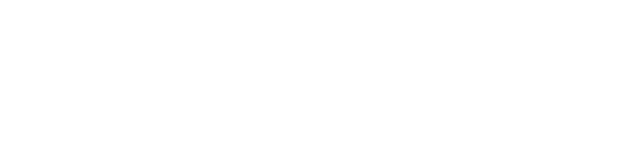
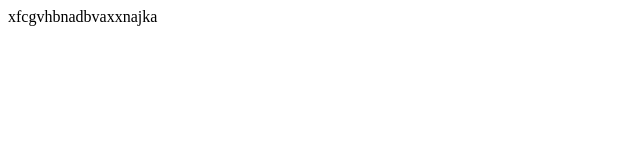
Before and after one commit to nihalgbailur/example_project, a plain HTML site: page index.html in a window 1280 px wide. Shown: the whole page, without its empty margins (0-640 px from the left). Drawn offline with Linux system fonts and the light colour scheme.

Commit message:
new mesage

```diff
--- a/index.html
+++ b/index.html
@@ -7,6 +7,6 @@
     <title>match</title>
 </head>
 <body>
-
+   xfcgvhbnadbvaxxnajka
 </body>
 </html>
```
